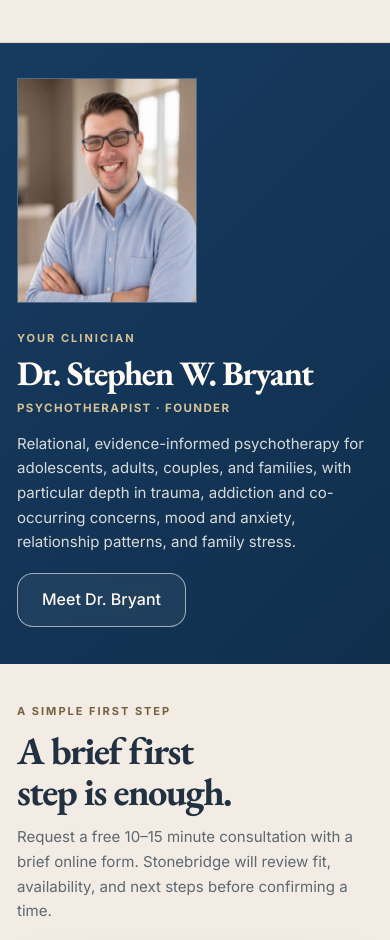
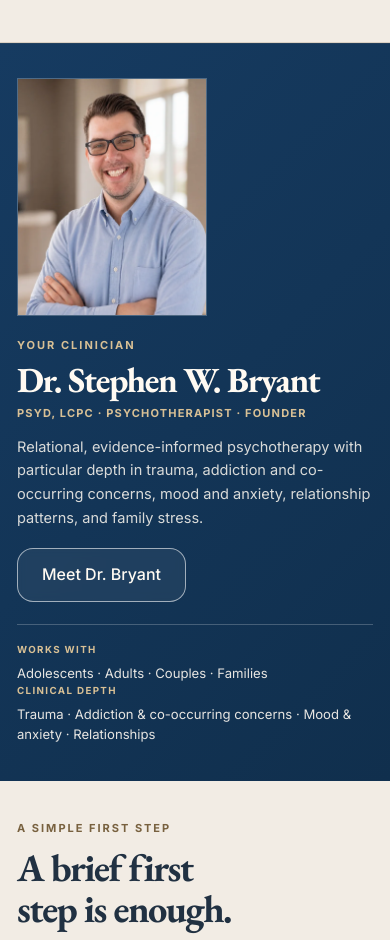
Before and after one commit to s1bryant019-cell/stonebridge-website, a website: page index.html in a window 390 px wide. Shown: the part 2406-3346 px from the top of the page. Drawn offline with nearby package versions, Linux system fonts and the light colour scheme.

Commit message:
Add files via upload

```diff
--- a/index.html
+++ b/index.html
@@ -442,8 +442,8 @@
 
     .home-philosophy-layout{
       display:grid;
-      grid-template-columns:210px minmax(0,1fr);
-      gap:44px;
+      grid-template-columns:235px minmax(0,1fr) minmax(230px,.62fr);
+      gap:38px;
       align-items:center;
     }
 
@@ -453,7 +453,7 @@
     }
 
     .home-clinician-photo{
-      width:210px;
+      width:235px;
       aspect-ratio:4 / 5;
       overflow:hidden;
       border:1px solid rgba(255,255,255,.20);
@@ -469,33 +469,36 @@
     }
 
     .home-clinician-copy{
-      max-width:760px;
+      min-width:0;
+      max-width:610px;
     }
 
     .home-clinician-copy h2{
       margin:0;
       max-width:18ch;
       color:var(--home-white);
-      font-size:clamp(2.15rem,3vw,3rem);
-      line-height:1.04;
+      font-size:clamp(2.2rem,2.8vw,2.85rem);
+      line-height:1.03;
     }
 
     .home-clinician-role{
       margin:8px 0 0 !important;
       color:#d8c095 !important;
-      font-size:.72rem !important;
+      font-family:"Inter",sans-serif;
+      font-size:.69rem !important;
       font-weight:800;
-      letter-spacing:.12em;
+      letter-spacing:.105em;
+      line-height:1.42;
       text-transform:uppercase;
     }
 
     .home-clinician-copy > p:not(.home-clinician-role){
-      max-width:47rem;
+      max-width:39rem;
       margin:14px 0 0;
       color:rgba(255,250,242,.84);
       font-family:"Inter",sans-serif;
-      font-size:.94rem;
-      line-height:1.64;
+      font-size:.91rem;
+      line-height:1.62;
     }
 
     .home-clinician-copy .btn{
@@ -509,6 +512,45 @@
     .home-clinician-copy .btn:hover{
       background:rgba(255,255,255,.14);
       border-color:rgba(255,255,255,.80);
+    }
+
+    .home-clinician-facts{
+      min-width:0;
+      padding-left:28px;
+      border-left:1px solid rgba(255,255,255,.22);
+    }
+
+    .home-clinician-fact{
+      padding:17px 0;
+      border-bottom:1px solid rgba(255,255,255,.16);
+    }
+
+    .home-clinician-fact:first-child{
+      padding-top:0;
+    }
+
+    .home-clinician-fact:last-child{
+      padding-bottom:0;
+      border-bottom:0;
+    }
+
+    .home-clinician-fact span{
+      display:block;
+      color:#d8c095;
+      font-family:"Inter",sans-serif;
+      font-size:.61rem;
+      font-weight:800;
+      letter-spacing:.14em;
+      line-height:1.35;
+      text-transform:uppercase;
+    }
+
+    .home-clinician-fact p{
+      margin:7px 0 0;
+      color:rgba(255,250,242,.90);
+      font-family:"Inter",sans-serif;
+      font-size:.82rem;
+      line-height:1.55;
     }
 
     /* =========================
@@ -578,14 +620,36 @@
 
       .home-recognition-layout,
       .home-services-layout,
-      .home-philosophy-layout,
       .home-begin-inner{
         grid-template-columns:1fr;
         gap:28px;
       }
 
+      .home-philosophy-layout{
+        grid-template-columns:180px minmax(0,1fr);
+        gap:30px;
+        align-items:start;
+      }
+
       .home-clinician-photo{
         width:180px;
+      }
+
+      .home-clinician-facts{
+        grid-column:2;
+        display:grid;
+        grid-template-columns:repeat(2,minmax(0,1fr));
+        gap:24px;
+        padding:20px 0 0;
+        border-left:0;
+        border-top:1px solid rgba(255,255,255,.22);
+      }
+
+      .home-clinician-fact,
+      .home-clinician-fact:first-child,
+      .home-clinician-fact:last-child{
+        padding:0;
+        border-bottom:0;
       }
 
       .home-begin-actions{max-width:430px;}
@@ -645,6 +709,36 @@
       .home-philosophy{
         padding-top:34px;
         padding-bottom:36px;
+      }
+
+      .home-philosophy-layout{
+        grid-template-columns:1fr;
+        gap:22px;
+      }
+
+      .home-clinician-photo{
+        width:min(190px,58vw);
+      }
+
+      .home-clinician-facts{
+        grid-column:auto;
+        grid-template-columns:1fr;
+        gap:0;
+        padding-top:18px;
+      }
+
+      .home-clinician-fact{
+        padding:13px 0;
+        border-bottom:1px solid rgba(255,255,255,.16);
+      }
+
+      .home-clinician-fact:first-child{
+        padding-top:0;
+      }
+
+      .home-clinician-fact:last-child{
+        padding-bottom:0;
+        border-bottom:0;
       }
 
       .home-recognition-grid,
@@ -941,7 +1035,7 @@
       <div class="home-shell home-philosophy-layout">
         <div class="home-clinician-photo">
           <picture class="sb-responsive-image" style="display:contents">
-            <source type="image/webp" srcset="practitioner-headshot-sbryant-760.webp 760w, practitioner-headshot-sbryant-1200.webp 1200w" sizes="(max-width: 760px) 170px, 210px">
+            <source type="image/webp" srcset="practitioner-headshot-sbryant-760.webp 760w, practitioner-headshot-sbryant-1200.webp 1200w" sizes="(max-width: 760px) 170px, 235px">
             <img src="practitioner-headshot-sbryant.png" alt="Dr. Stephen W. Bryant" width="1529" height="2048" loading="lazy" decoding="async">
           </picture>
         </div>
@@ -949,9 +1043,20 @@
         <div class="home-clinician-copy">
           <div class="home-label">Your clinician</div>
           <h2 id="home-clinician-title">Dr. Stephen W. Bryant</h2>
-          <p class="home-clinician-role">Psychotherapist · Founder</p>
-          <p>Relational, evidence-informed psychotherapy for adolescents, adults, couples, and families, with particular depth in trauma, addiction and co-occurring concerns, mood and anxiety, relationship patterns, and family stress.</p>
+          <p class="home-clinician-role">PsyD, LCPC · Psychotherapist · Founder</p>
+          <p>Relational, evidence-informed psychotherapy with particular depth in trauma, addiction and co-occurring concerns, mood and anxiety, relationship patterns, and family stress.</p>
           <a class="btn" href="team-founder.html">Meet Dr. Bryant</a>
+        </div>
+
+        <div class="home-clinician-facts" aria-label="Dr. Bryant clinical overview">
+          <div class="home-clinician-fact">
+            <span>Works with</span>
+            <p>Adolescents · Adults · Couples · Families</p>
+          </div>
+          <div class="home-clinician-fact">
+            <span>Clinical depth</span>
+            <p>Trauma · Addiction &amp; co-occurring concerns · Mood &amp; anxiety · Relationships</p>
+          </div>
         </div>
       </div>
     </section>
```
